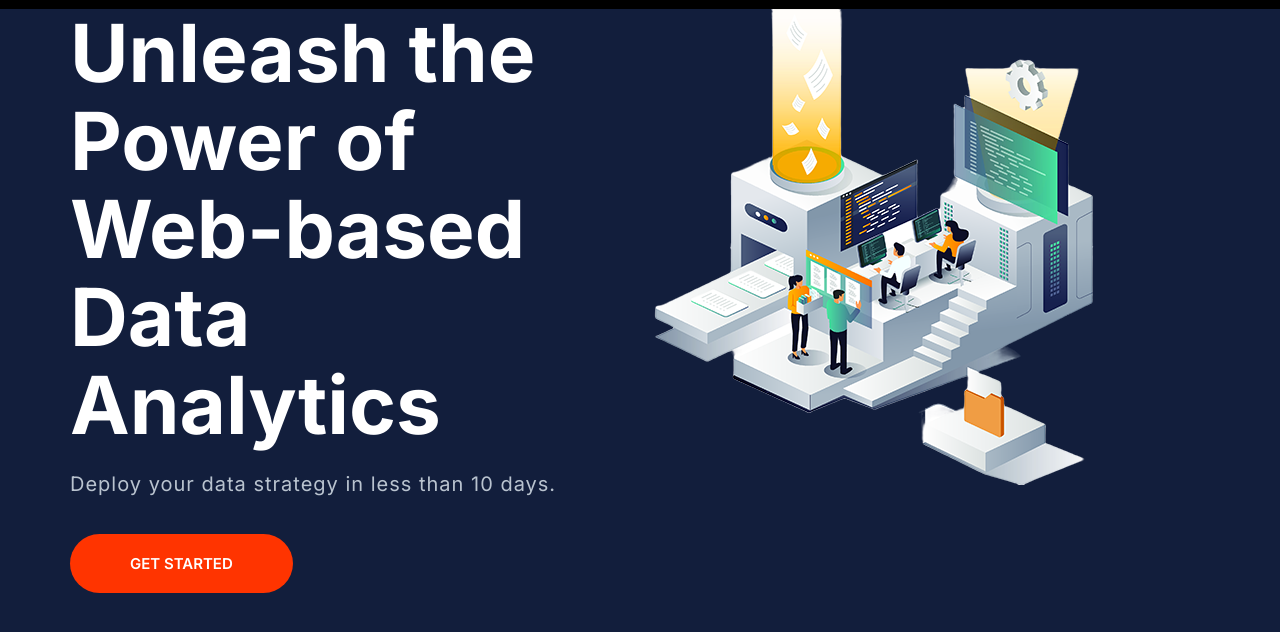
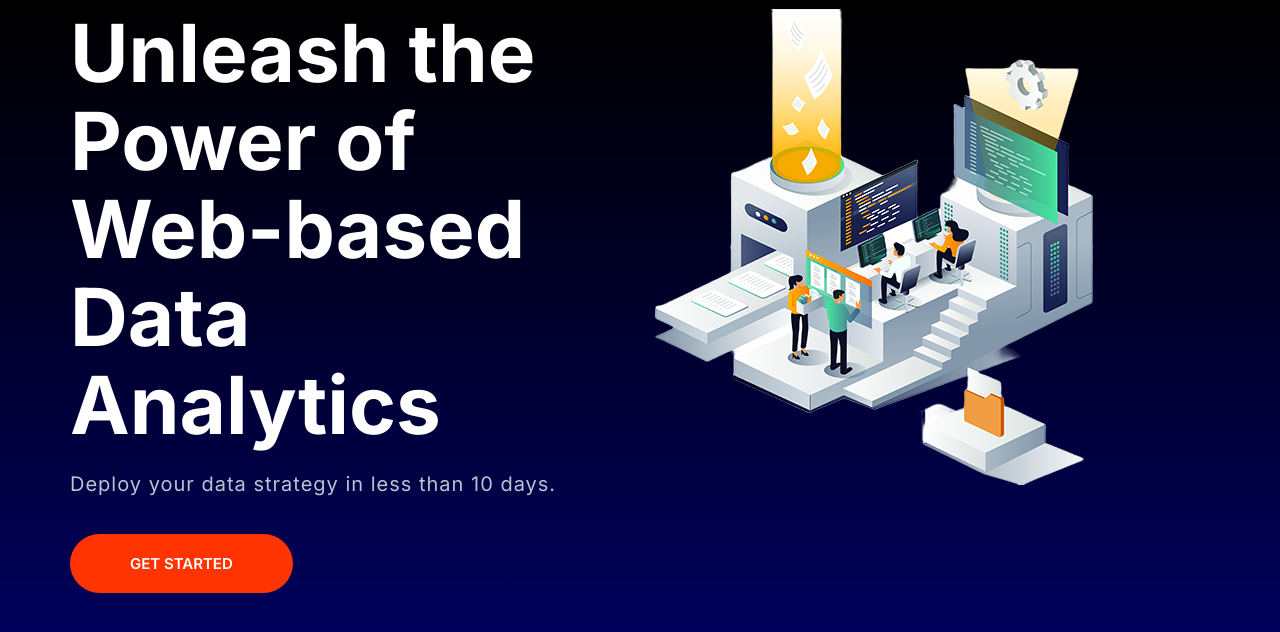
Before and after one commit to hofong428/codebat, a website built with Parcel: page index.html in a window 1280 px wide. Shown: the part 168-800 px from the top of the page. Built offline with nearby package versions, Linux system fonts and the light colour scheme.

Commit message:
change block dark bg color

```diff
--- a/css/styles.css
+++ b/css/styles.css
@@ -628,7 +628,7 @@ a {
 }
 
 .block--dark {
-  background: #121E3C;
+  background:linear-gradient(to bottom, #000000 0%, #000066 100%);
   color: #7b858b;
 }
 
```
